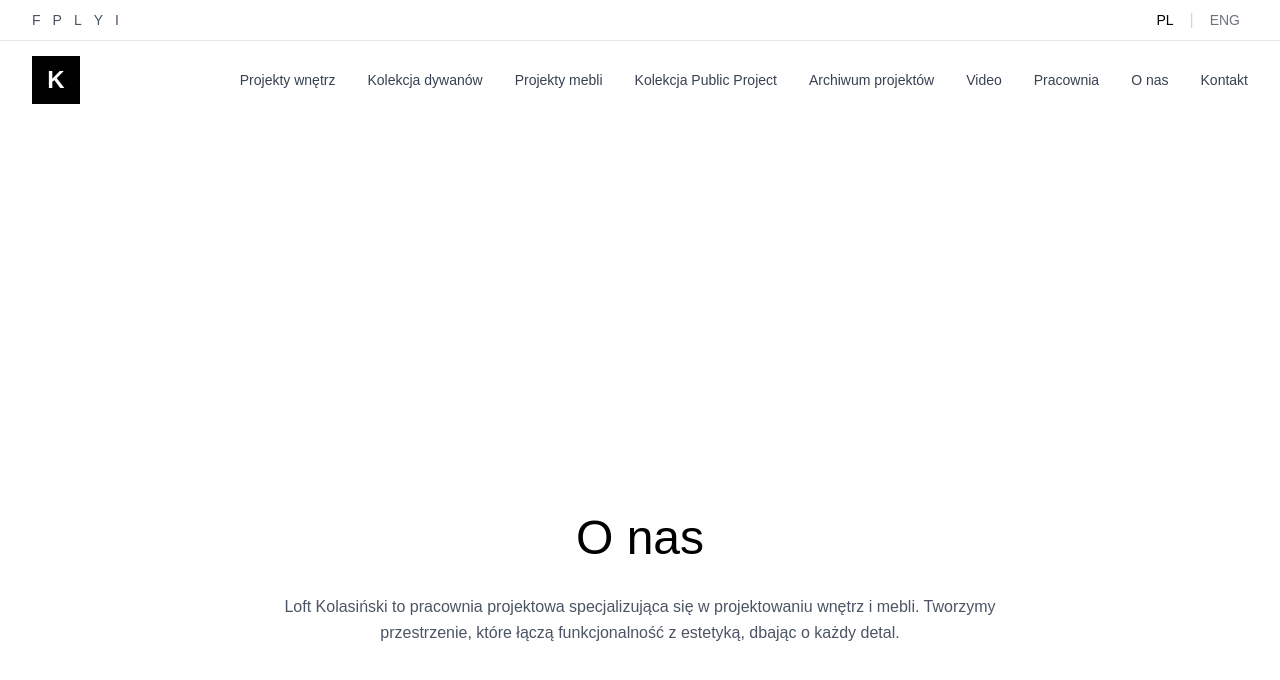
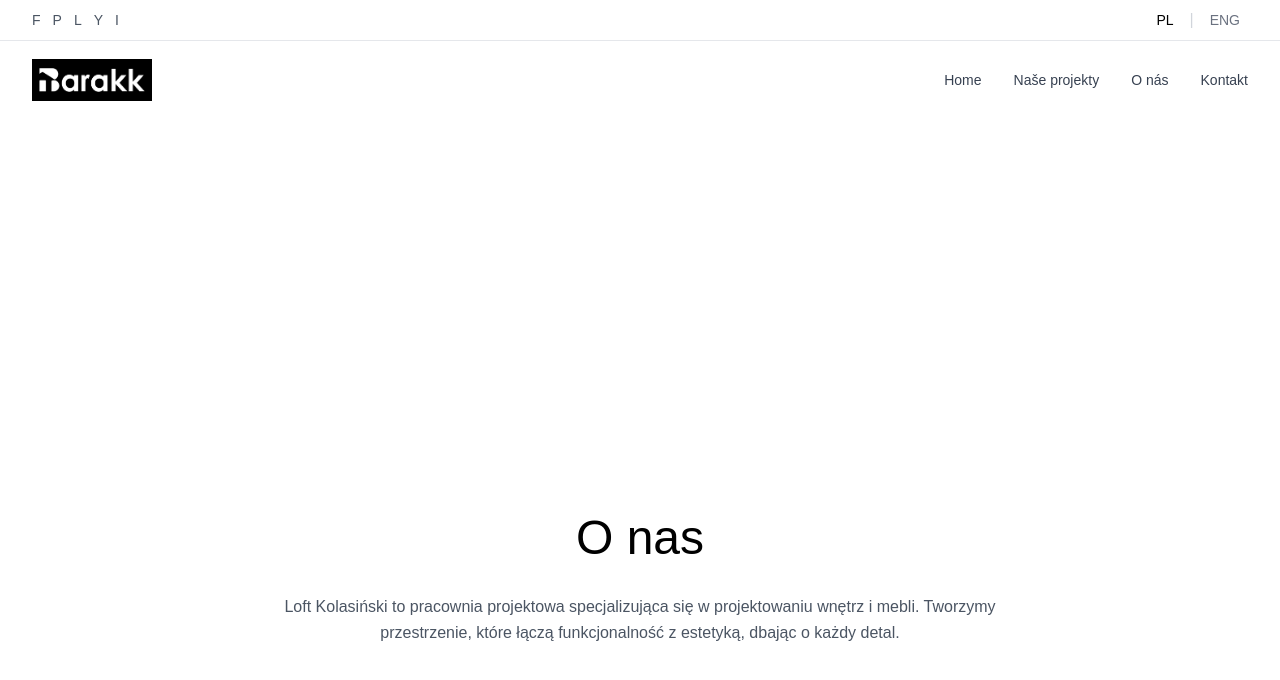
Before and after one commit to kikin1996/barakk_web, a Next.js app: page /o-nas in a window 1280 px wide. Shown: the top 680 px of the page. Built offline with nearby package versions, Linux system fonts and the light colour scheme.

Commit message:
Aktualizace Header a portfolio strĂˇnek na ÄŤeskĂ˝ obsah, zmÄ›na odkazĹŻ na statickĂ© HTML soubory

```diff
--- a/app/page.tsx
+++ b/app/page.tsx
@@ -122,7 +122,7 @@ export default function Home() {
                 {realizaceProjects.map((item) => (
                   <Link
                     key={item.id}
-                    href={`/portfolio/${item.id}`}
+                    href={`/portfolio-${item.id}.html`}
                     className="group relative overflow-hidden bg-gray-100 aspect-[4/3] cursor-pointer block"
                   >
                     <img src={item.image} alt={item.title} className="w-full h-full object-cover group-hover:scale-105 transition-transform duration-500" loading="lazy" />
@@ -144,7 +144,7 @@ export default function Home() {
                 {navrhyProjects.map((item) => (
                   <Link
                     key={item.id}
-                    href={`/portfolio/${item.id}`}
+                    href={`/portfolio-${item.id}.html`}
                     className="group relative overflow-hidden bg-gray-100 aspect-[4/3] cursor-pointer block"
                   >
                     <img src={item.image} alt={item.title} className="w-full h-full object-cover group-hover:scale-105 transition-transform duration-500" loading="lazy" />
--- a/app/portfolio/[id]/page.tsx
+++ b/app/portfolio/[id]/page.tsx
@@ -57,7 +57,7 @@ export default async function ProjectDetail({ params }: PageProps) {
                 <svg className="w-5 h-5 mr-2" fill="none" stroke="currentColor" viewBox="0 0 24 24">
                   <path strokeLinecap="round" strokeLinejoin="round" strokeWidth={2} d="M15 19l-7-7 7-7" />
                 </svg>
-                Powrót do projektów
+                Zpět na projekty
               </Link>
 
               <div className="flex flex-wrap gap-4 mb-8 text-sm text-gray-600">
@@ -82,7 +82,7 @@ export default async function ProjectDetail({ params }: PageProps) {
         {/* Image Gallery */}
         <section className="py-8 bg-gray-50">
           <div className="max-w-7xl mx-auto px-4 sm:px-6 lg:px-8">
-            <h2 className="text-3xl font-light mb-8 text-center">Galeria</h2>
+            <h2 className="text-3xl font-light mb-8 text-center">Galerie</h2>
             <div className="grid grid-cols-1 md:grid-cols-2 lg:grid-cols-3 gap-6">
               {project.images.map((image, index) => (
                 <div
@@ -91,9 +91,9 @@ export default async function ProjectDetail({ params }: PageProps) {
                 >
                   <Image
                     src={image}
-                    alt={`${project.title} - Obraz ${index + 1}`}
+                    alt={`${project.title} - Obrázek ${index + 1}`}
                     fill
-                    className="object-cover group-hover:scale-110 transition-transform duration-500"
+                    className="object-cover group-hover:scale-105 transition-transform duration-500"
                   />
                 </div>
               ))}
@@ -109,7 +109,7 @@ export default async function ProjectDetail({ params }: PageProps) {
                 href="/"
                 className="inline-block px-8 py-4 bg-black text-white hover:bg-gray-800 transition-colors"
               >
-                Zobacz wszystkie projekty
+                Zobrazit všechny projekty
               </Link>
             </div>
           </div>
--- a/components/Header.tsx
+++ b/components/Header.tsx
@@ -2,6 +2,7 @@
 
 import { useState } from 'react';
 import Link from 'next/link';
+import Image from 'next/image';
 
 const Header = () => {
   const [isMenuOpen, setIsMenuOpen] = useState(false);
@@ -17,14 +18,9 @@ const Header = () => {
   ];
 
   const navItems = [
-    { name: 'Projekty wnętrz', href: '/projekty-wnetrz' },
-    { name: 'Kolekcja dywanów', href: '/kolekcja-dywanow' },
-    { name: 'Projekty mebli', href: '/projekty-mebli' },
-    { name: 'Kolekcja Public Project', href: '/public-project' },
-    { name: 'Archiwum projektów', href: '/archiwum' },
-    { name: 'Video', href: '/video' },
-    { name: 'Pracownia', href: '/pracownia' },
-    { name: 'O nas', href: '/o-nas' },
+    { name: 'Home', href: '/' },
+    { name: 'Naše projekty', href: '/#portfolioGrid' },
+    { name: 'O nás', href: '/o-nas' },
     { name: 'Kontakt', href: '/kontakt' },
   ];
 
@@ -82,9 +78,7 @@ const Header = () => {
           <div className="flex justify-between items-center h-20">
             {/* Logo */}
             <Link href="/" className="flex items-center">
-              <div className="w-12 h-12 bg-black flex items-center justify-center">
-                <span className="text-white text-2xl font-bold">K</span>
-              </div>
+              <Image src="/images/logo.jpg" alt="Barakk" width={120} height={60} className="h-16 md:h-20 object-contain" />
             </Link>
 
             {/* Desktop Navigation */}
```
